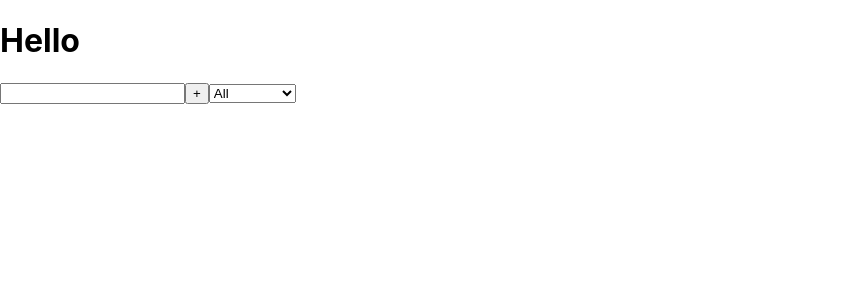
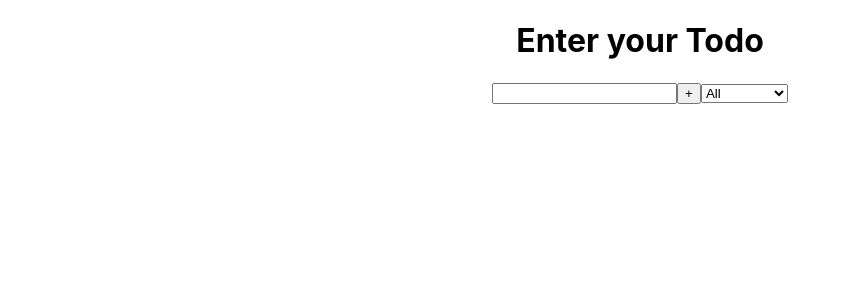
Before and after one commit to arpita-sahakar/todo-revision, a React (Create React App) app: page / in a window 1280 px wide. Shown: the top 300 px of the page, without its empty margins (0-851 px from the left). Built offline with nearby package versions, Linux system fonts and the light colour scheme.

Commit message:
css work

```diff
--- a/src/App.css
+++ b/src/App.css
@@ -1,3 +1,7 @@
  .strikeOut {
   text-decoration: line-through;
 }
+
+.App {
+  text-align: center;
+}
--- a/src/App.js
+++ b/src/App.js
@@ -44,8 +44,8 @@ function App() {
 
 
   return (
-    <div>
-      <h1>Hello</h1>
+    <div className="App">
+      <h1>Enter your Todo</h1>
       <Form
         todo={todo}
         setTodo={setTodo}
```
